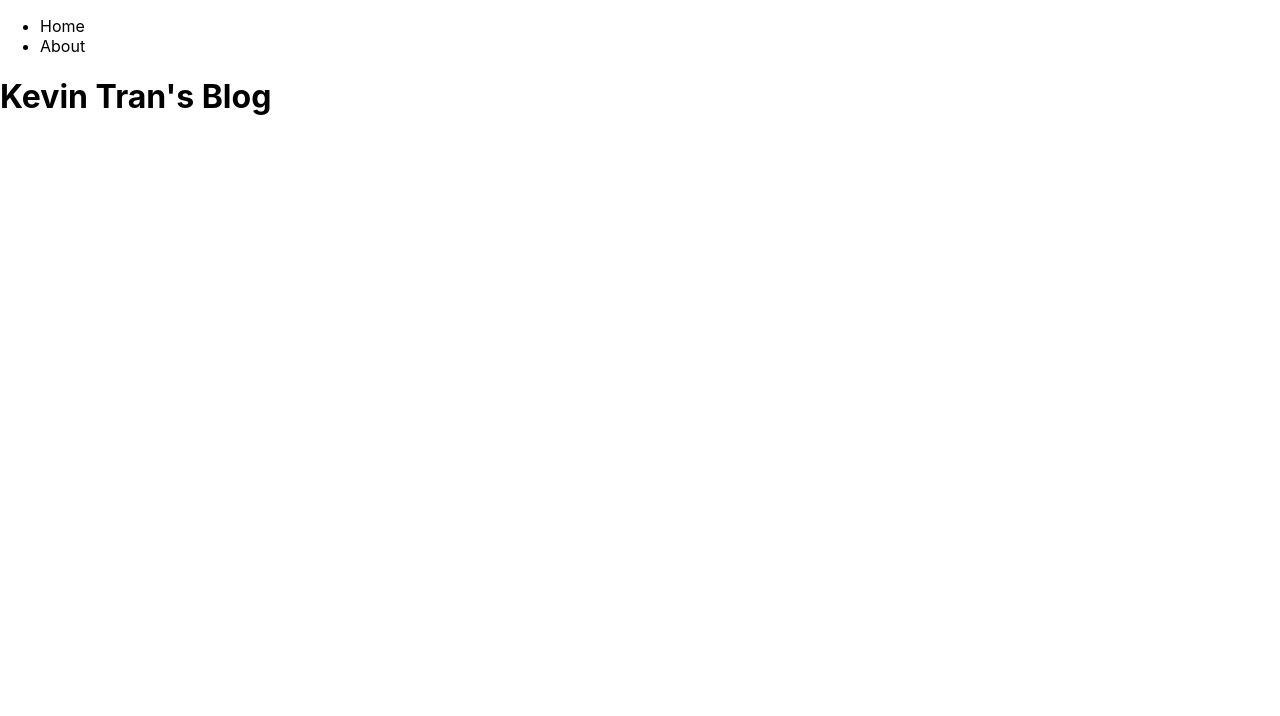
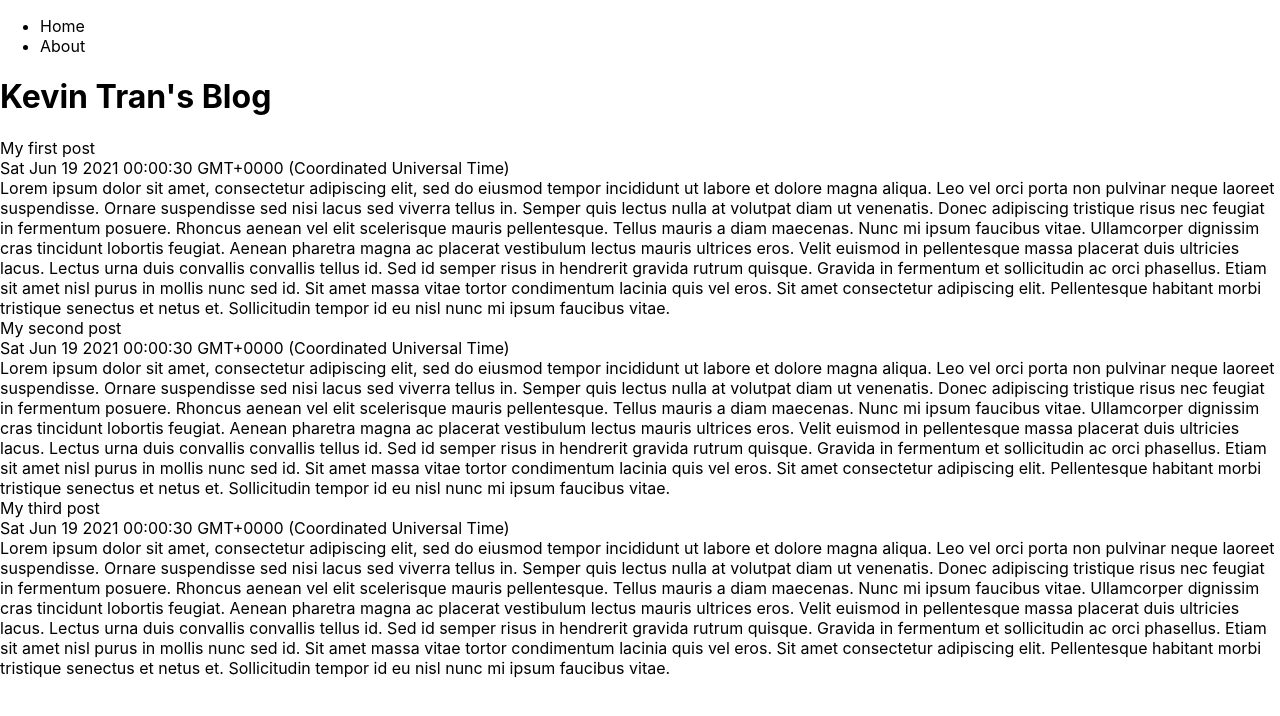
Before and after one commit to kevinhtran/blog-nextjs-tailwind, a Next.js app: page / in a window 1280 px wide. Shown: the top 716 px of the page. Built offline with nearby package versions, Linux system fonts and the light colour scheme.

Commit message:
render blog posts to homepage by importing blogPosts and mapping over

```diff
--- a/pages/index.js
+++ b/pages/index.js
@@ -1,4 +1,5 @@
-import Head from 'next/head'
+import Head from 'next/head';
+import { blogPosts } from '../lib/data';
 
 export default function Home() {
   return (
@@ -14,6 +15,16 @@ export default function Home() {
           Kevin Tran's Blog
         </h1>
       </main>
+
+      <div>
+        {blogPosts.map((item) => (
+          <div key={item.title}>
+            <div>{item.title}</div>
+            <div>{item.date.toString()}</div>
+            <div>{item.content}</div>
+          </div>
+        ))}
+      </div>
     </div>
-  )
-}
+  );
+};
```
